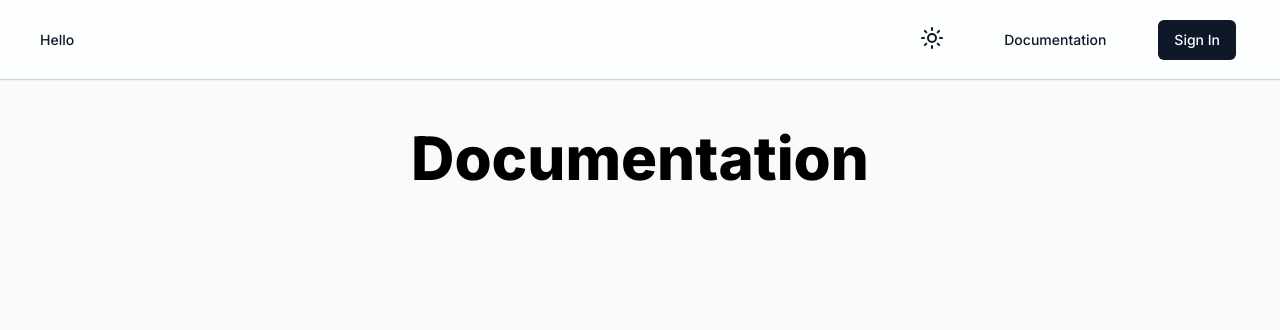
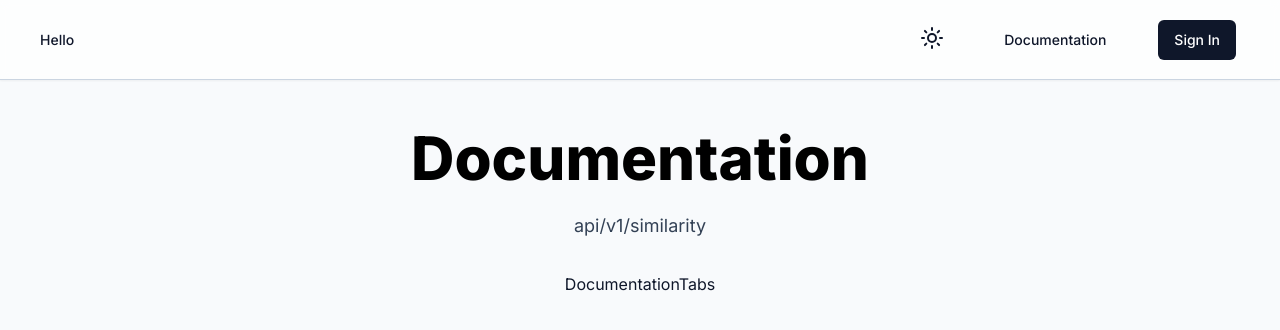
Before and after one commit to elGrogz/nextjs-api-tutorial, a Next.js app: page /documentation in a window 1280 px wide. Shown: the top 330 px of the page. Built offline with nearby package versions, Linux system fonts and the light colour scheme; no server answers.

Commit message:
starting tabs

```diff
--- /dev/null
+++ b/app/components/DocumentationTabs.tsx
@@ -0,0 +1,7 @@
+import { FC } from "react";
+
+const DocumentationTabs: FC = () => {
+  return <div>DocumentationTabs</div>;
+};
+
+export default DocumentationTabs;
--- a/app/documentation/layout.tsx
+++ b/app/documentation/layout.tsx
@@ -1,5 +1,7 @@
 import { ReactNode } from "react";
 
+// automatically renders thanks for next paths
+
 export default function Layout({ children }: { children: ReactNode }) {
-  return <section className="pt-10">{children}</section>;
+  return <section className="pt-20">{children}</section>;
 }
--- a/app/documentation/page.tsx
+++ b/app/documentation/page.tsx
@@ -2,7 +2,8 @@ import { FC } from "react";
 
 import type { Metadata } from "next";
 import LargeHeading from "@/ui/LargeHeading";
-import Layout from "./layout";
+import Paragraph from "@/ui/Paragraph";
+import DocumentationTabs from "@/components/DocumentationTabs";
 
 export const metadata: Metadata = {
   title: "Similarity API | Documentation",
@@ -13,13 +14,14 @@ interface pageProps {}
 
 const page: FC<pageProps> = ({}) => {
   return (
-    <Layout>
-      <div className="container max-w-7xl mx-auto mt-12">
-        <div className="flex flex-col items-center gap-6">
-          <LargeHeading>Documentation</LargeHeading>
-        </div>
+    <div className="container max-w-7xl mx-auto mt-12">
+      <div className="flex flex-col items-center gap-6">
+        <LargeHeading>Documentation</LargeHeading>
+        <Paragraph>api/v1/similarity</Paragraph>
+
+        <DocumentationTabs />
       </div>
-    </Layout>
+    </div>
   );
 };
 
```
